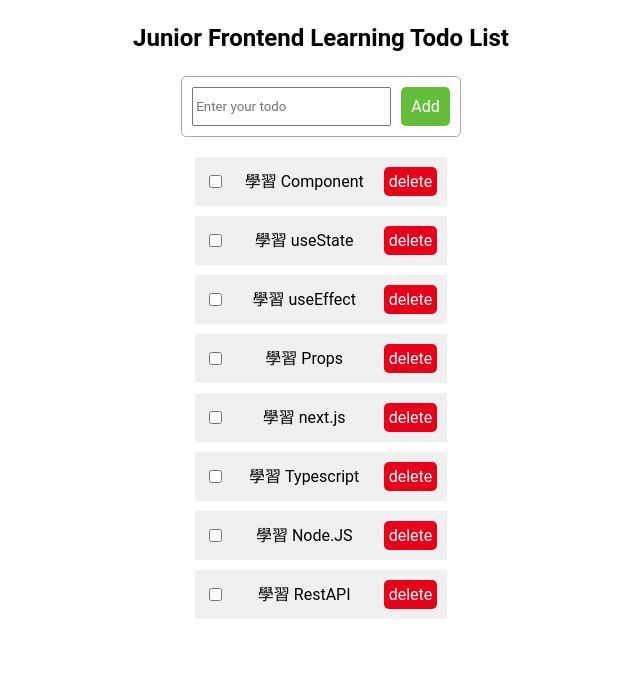
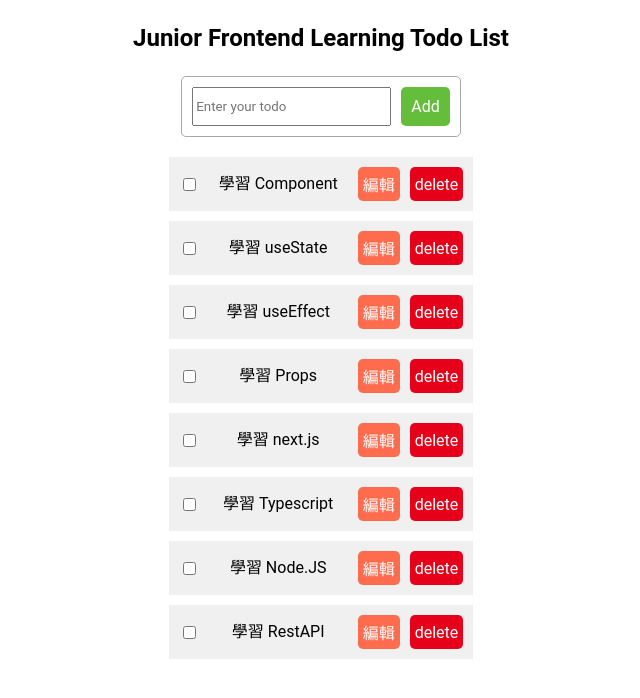
Before and after one commit to iga00257/react-tutorial, a Next.js app: page /todolist in a window 1280 px wide. Shown: the top 698 px of the page, without its empty margins (319-959 px from the left). Built offline with nearby package versions, Linux system fonts and the light colour scheme.

Commit message:
feat: add whole TodoList

```diff
--- a/src/components/pages/todolist/components/TodoItem/index.tsx
+++ b/src/components/pages/todolist/components/TodoItem/index.tsx
@@ -1,29 +1,63 @@
+import classNames from 'classnames/bind';
+import { TTodoItem } from '../..';
+import { useState } from 'react';
+
+// style
 import styles from './style.module.scss'
-import classNames from 'classnames/bind';
 const cx = classNames.bind(styles);
 
 interface TodoItemProps {
-    todo: {
-        name: string,
-        done: boolean
-    },
-    onRemove: () => void
+    todo: TTodoItem,
+    setTodoList: any
 }
 
-const TodoItem = ({ todo, onRemove }: TodoItemProps) => {
+const TodoItem = ({ todo, setTodoList }: TodoItemProps) => {
+    const [todoName, setTodoName] = useState(todo.name)
+    const [isEditMode, setIsEditMode] = useState(false)
     return (
         <div className={cx('todo-list-item')}>
-            <input type="checkbox" name="todo" id="todo" />
-            <label htmlFor="todo">{todo.name}</label>
+            <input type="checkbox" name="todo" id="todo" onChange={(event) =>
+                setTodoList((prevList: Array<any>) => prevList.map((item) => {
+                    if (item.id === todo.id) {
+                        return { ...item, done: !item.done }
+                    }
+                    return item
+                }))
+            } />
+            {
+                isEditMode ? (
+                    <input onChange={(event) => setTodoName(event.target.value)} value={todoName}></input>
+                ) :
+                    <p className={cx('todo-list-item-text', { done: todo.done })}>{todo.name}</p>
+            }
+            <div className={cx('todo-list-item-action')}>
+                <button
+                    className={cx('todo-list-item-button', 'edit')}
+                    onClick={() => {
+                        setIsEditMode(!isEditMode)
+                        isEditMode && setTodoList((prevList: Array<any>) => {
+                            return prevList.map((item) => {
+                                if (item.id === todo.id) {
+                                    item.name = todoName
+                                }
+                                return item
+                            })
+                        }
+                        )
+                    }
+                    }>
+                    {isEditMode ? "編輯完成" : "編輯"}
+                </button>
                 <button
                     className={cx('todo-list-item-button', 'delete')}
                     onClick={() => {
-                    onRemove()
+                        setTodoList((prevList: Array<any>) => prevList.filter((item) => item.id !== todo.id))
                     }
                     }>
                     delete
                 </button>
             </div>
+        </div>
     );
 }
 
--- a/src/components/pages/todolist/components/TodoItem/style.module.scss
+++ b/src/components/pages/todolist/components/TodoItem/style.module.scss
@@ -8,8 +8,17 @@
     align-items: center;
     gap: 20px;
 
+    &-action {
+        display: flex;
+        gap: 10px;
+    }
+
     &-text {
         font-size: 16px;
+
+        &.done {
+            text-decoration: line-through;
+        }
     }
 
     &-button {
@@ -28,5 +37,9 @@
             background-color: $red-error;
         }
 
+        &.edit {
+            background-color: $orange-middle;
+        }
+
     }
 }
--- a/src/components/pages/todolist/index.tsx
+++ b/src/components/pages/todolist/index.tsx
@@ -1,37 +1,57 @@
+import classNames from 'classnames/bind'
 import { useState } from 'react'
+
+// component
+import TodoItem from './components/TodoItem'
+
+// style
 import styles from './style.module.scss'
-import classNames from 'classnames/bind'
+
+export type TTodoItem = {
+    id: number,
+    name: string,
+    done: boolean,
+}
+
 const cx = classNames.bind(styles)
 const todoListData = [
     {
+        id: 1,
         name: '學習 Component',
         done: false
     },
     {
+        id: 2,
         name: '學習 useState',
         done: false
     },
     {
+        id: 3,
         name: '學習 useEffect',
         done: false
     },
     {
+        id: 4,
         name: '學習 Props',
         done: false
     },
     {
+        id: 5,
         name: '學習 next.js',
         done: false
     },
     {
+        id: 6,
         name: '學習 Typescript',
         done: false
     },
     {
+        id: 7,
         name: '學習 Node.JS',
         done: false
     },
     {
+        id: 8,
         name: '學習 RestAPI',
         done: false
     },
@@ -41,6 +61,7 @@ const TodoListComponent = () => {
 
     const [todoList, setTodoList] = useState(todoListData)
     const [newTodo, setNewTodo] = useState('')
+
     return (
         <div className={cx('todo-list')}>
             <p className={cx('todo-list-title')}>Junior Frontend Learning Todo List</p>
@@ -52,7 +73,7 @@ const TodoListComponent = () => {
                         value={newTodo}
                         onChange={(event) => setNewTodo(event.target.value)} />
                     <button className={cx('todo-list-button', 'create')} onClick={() => {
-                        setTodoList([{ name: newTodo, done: false }, ...todoList])
+                        setTodoList([{ id: Math.random(), name: newTodo, done: false }, ...todoList])
                     }}>
                         Add
                     </button>
@@ -63,19 +84,7 @@ const TodoListComponent = () => {
                 {
                     todoList.map((todo, index) => {
                         return (
-                            <div key={index} className={cx('todo-list-item')}>
-                                <input type="checkbox" name="todo" id="todo" />
-                                <label htmlFor="todo">{todo.name}</label>
-                                <button
-                                    className={cx('todo-list-item-button', 'delete')}
-                                    onClick={() => {
-                                        console.log(todoList.filter((todo, i) => todo.name !== todo.name))
-                                        setTodoList(todoList.filter((oldTodo, i) => oldTodo.name !== todo.name))
-                                    }
-                                    }>
-                                    delete
-                                </button>
-                            </div>
+                            <TodoItem todo={todo} key={todo.id} setTodoList={setTodoList} />
                         )
                     }
                     )
--- a/src/pages/index.tsx
+++ b/src/pages/index.tsx
@@ -20,9 +20,9 @@ export default function Home() {
         <link rel="icon" href="/favicon.ico" />
       </Head>
       <div className={cx('index')}>
-        index page
         <div onClick={() => router.push('/counter')} className={cx('index-navigation')}>go to Counter</div>
         <div onClick={() => router.push('/todolist')} className={cx('index-navigation')}>go to todolist</div>
+        <div onClick={() => router.push('/special-counter')} className={cx('index-navigation')}>go to special-counter</div>
       </div>
     </>
   );
```
Lines whose indentation alone changed are shown as unchanged.
